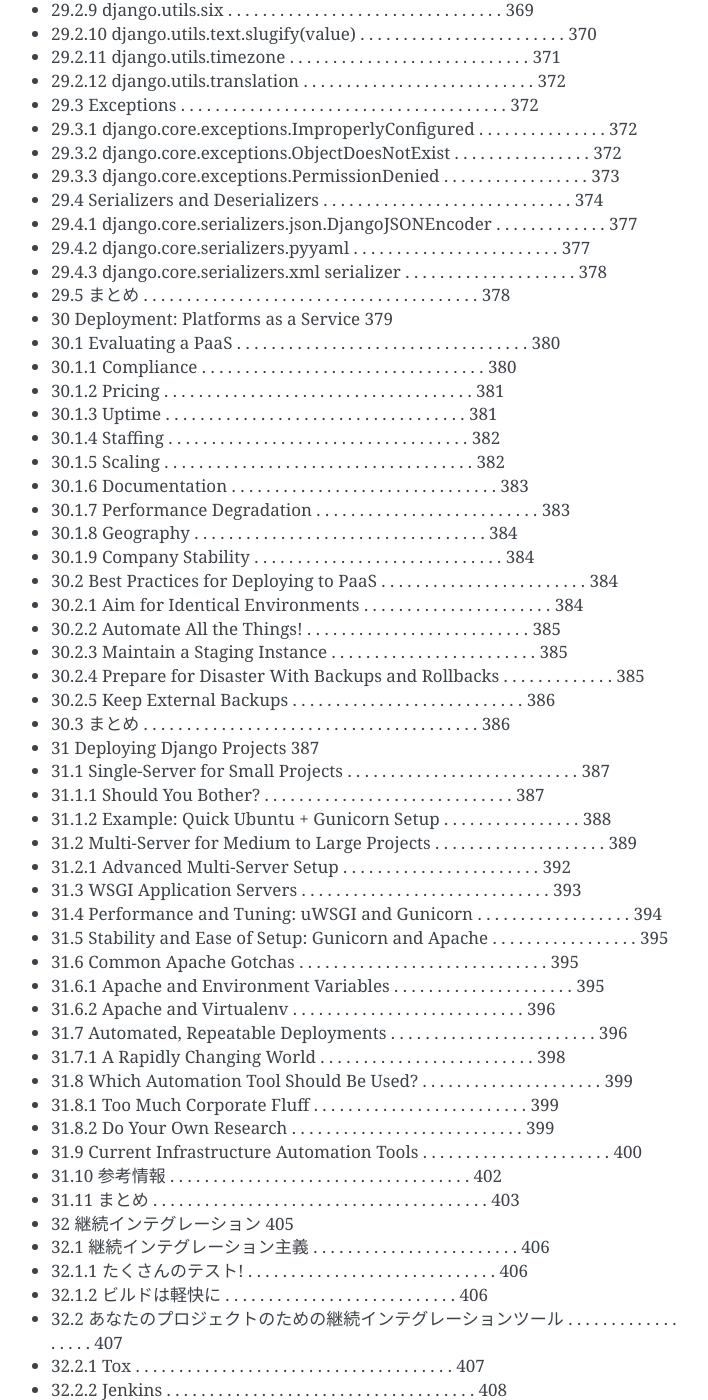
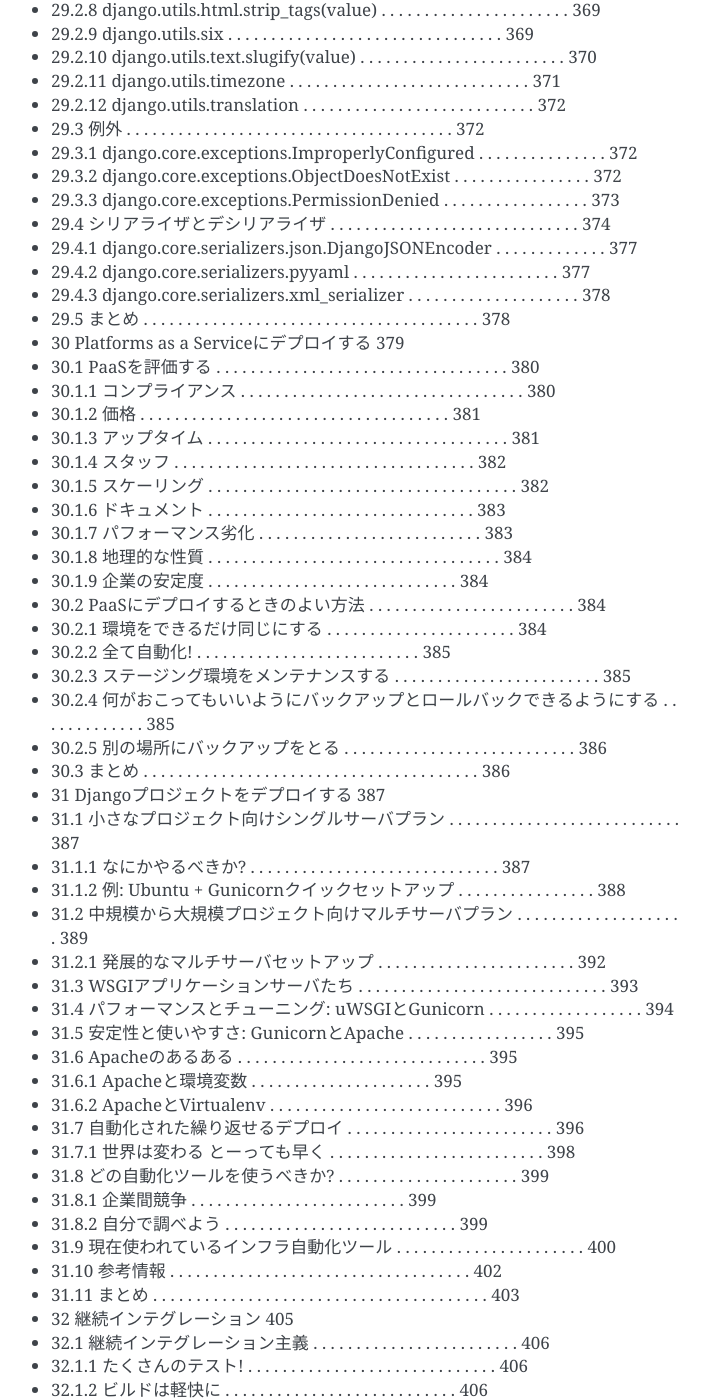
Before and after one commit to jbking/two-scoops-of-django-ja, a Sphinx documentation site: the page built from source/index.rst, in a window 1280 px wide and 1400 px high, scrolled down 13195 px. Shown: the whole window, without its empty margins (399-1107 px from the left). Built offline with Sphinx 7.4.7, drawn with Linux system fonts in a browser that asks for light colours; some of the changed text lies outside the part shown.

Commit message:
29章まで

```diff
--- a/source/index.rst
+++ b/source/index.rst
@@ -517,66 +517,66 @@
 * 28.2.3 Override Your Model’s Save or Delete Method Instead . . . . . . . . . . 363
 * 28.2.4 Use a Helper Function Instead of Signals . . ... ..  .. ..  .  ... . . . . . 364
 * 28.3 まとめ . . . . . . . . . . . . . . . . . . . . . . . . . . . . . . . . . . . . . . . 364
-* 29 What About Those Random Utilities? 365
-* 29.1 Create a Core App for Your Utilities . . . . . . . . . . . . . . . . . . . . . . . . 365
-* 29.2 Django’s Own Swiss Army Knife . . . . . . . . . . . . . . . . . . . . . . . . . . 366
+* 29 雑多なユーティリティについて? 365
+* 29.1 Coreアプリをユーティリティのために作る . . . . . . . . . . . . . . . . . . . . . . . . 365
+* 29.2 Djangoのスイスアーミーナイフ . . . . . . . . . . . . . . . . . . . . . . . . . . 366
 * 29.2.1 django.contrib.humanize . . . . . . . . . . . . . . . . . . . . . . . . . . 367
-* 29.2.2 django.utils.decorators.method decorator(decorator) . . . . . . . . . . . . 367
-* 29.2.3 django.utils.decorators.decorator from middleware(middleware) . . . . . 367
-* 29.2.4 django.utils.encoding.force text(value) . . . . . . . . . . . . . . . . . . . 368
-* 29.2.5 django.utils.functional.cached property . . . . . . . . . . . . . . . . . . . 368
-* 29.2.6 django.utils.html.format html(format str, *args, **kwargs) . . . . . . . . . 369
-* 29.2.7 django.utils.html.remove tags(value, tags) . . . . . . . . . . . . . . . . . 369
-* 29.2.8 django.utils.html.strip tags(value) . . . . . . . . . . . . . . . . . . . . . . 369
+* 29.2.2 django.utils.decorators.method_decorator(decorator) . . . . . . . . . . . . 367
+* 29.2.3 django.utils.decorators.decorator_from_middleware(middleware) . . . . . 367
+* 29.2.4 django.utils.encoding.force_text(value) . . . . . . . . . . . . . . . . . . . 368
+* 29.2.5 django.utils.functional.cached_property . . . . . . . . . . . . . . . . . . . 368
+* 29.2.6 django.utils.html.format_html(format_str, \*args, \*\*kwargs) . . . . . . . . . 369
+* 29.2.7 django.utils.html.remove_tags(value, tags) . . . . . . . . . . . . . . . . . 369
+* 29.2.8 django.utils.html.strip_tags(value) . . . . . . . . . . . . . . . . . . . . . . 369
 * 29.2.9 django.utils.six . . . . . . . . . . . . . . . . . . . . . . . . . . . . . . . . 369
 * 29.2.10 django.utils.text.slugify(value) . . . . . . . . . . . . . . . . . . . . . . . . 370
 * 29.2.11 django.utils.timezone . . . . . . . . . . . . . . . . . . . . . . . . . . . . 371
 * 29.2.12 django.utils.translation . . . . . . . . . . . . . . . . . . . . . . . . . . . 372
-* 29.3 Exceptions . . . . . . . . . . . . . . . . . . . . . . . . . . . . . . . . . . . . . . 372
+* 29.3 例外 . . . . . . . . . . . . . . . . . . . . . . . . . . . . . . . . . . . . . . 372
 * 29.3.1 django.core.exceptions.ImproperlyConfigured . . . . . . . . . . . . . . . 372
 * 29.3.2 django.core.exceptions.ObjectDoesNotExist . . . . . . . . . . . . . . . . 372
 * 29.3.3 django.core.exceptions.PermissionDenied . . . . . . . . . . . . . . . . . 373
-* 29.4 Serializers and Deserializers . . . . . . . . . . . . . . . . . . . . . . . . . . . . . 374
+* 29.4 シリアライザとデシリアライザ . . . . . . . . . . . . . . . . . . . . . . . . . . . . . 374
 * 29.4.1 django.core.serializers.json.DjangoJSONEncoder . . . . . . . . . . . . . 377
 * 29.4.2 django.core.serializers.pyyaml . . . . . . . . . . . . . . . . . . . . . . . . 377
-* 29.4.3 django.core.serializers.xml serializer . . . . . . . . . . . . . . . . . . . . 378
+* 29.4.3 django.core.serializers.xml_serializer . . . . . . . . . . . . . . . . . . . . 378
 * 29.5 まとめ . . . . . . . . . . . . . . . . . . . . . . . . . . . . . . . . . . . . . . . 378
-* 30 Deployment: Platforms as a Service 379
-* 30.1 Evaluating a PaaS . . . . . . . . . . . . . . . . . . . . . . . . . . . . . . . . . . 380
-* 30.1.1 Compliance . . . . . . . . . . . . . . . . . . . . . . . . . . . . . . . . . 380
-* 30.1.2 Pricing . . . . . . . . . . . . . . . . . . . . . . . . . . . . . . . . . . . . 381
-* 30.1.3 Uptime . . . . . . . . . . . . . . . . . . . . . . . . . . . . . . . . . . . 381
-* 30.1.4 Staffing . . . . . . . . . . . . . . . . . . . . . . . . . . . . . . . . . . . 382
-* 30.1.5 Scaling . . . . . . . . . . . . . . . . . . . . . . . . . . . . . . . . . . . . 382
-* 30.1.6 Documentation . . . . . . . . . . . . . . . . . . . . . . . . . . . . . . . 383
-* 30.1.7 Performance Degradation . . . . . . . . . . . . . . . . . . . . . . . . . . 383
-* 30.1.8 Geography . . . . . . . . . . . . . . . . . . . . . . . . . . . . . . . . . . 384
-* 30.1.9 Company Stability . . . . . . . . . . . . . . . . . . . . . . . . . . . . . 384
-* 30.2 Best Practices for Deploying to PaaS . . . . . . . . . . . . . . . . . . . . . . . . 384
-* 30.2.1 Aim for Identical Environments . . . . . . . . . . . . . . . . . . . . . . 384
-* 30.2.2 Automate All the Things! . . . . . . . . . . . . . . . . . . . . . . . . . . 385
-* 30.2.3 Maintain a Staging Instance . . . . . . . . . . . . . . . . . . . . . . . . 385
-* 30.2.4 Prepare for Disaster With Backups and Rollbacks . . . . . . . . . . . . . 385
-* 30.2.5 Keep External Backups . . . . . . . . . . . . . . . . . . . . . . . . . . . 386
+* 30 Platforms as a Serviceにデプロイする 379
+* 30.1 PaaSを評価する . . . . . . . . . . . . . . . . . . . . . . . . . . . . . . . . . . 380
+* 30.1.1 コンプライアンス . . . . . . . . . . . . . . . . . . . . . . . . . . . . . . . . . 380
+* 30.1.2 価格 . . . . . . . . . . . . . . . . . . . . . . . . . . . . . . . . . . . . 381
+* 30.1.3 アップタイム . . . . . . . . . . . . . . . . . . . . . . . . . . . . . . . . . . . 381
+* 30.1.4 スタッフ . . . . . . . . . . . . . . . . . . . . . . . . . . . . . . . . . . . 382
+* 30.1.5 スケーリング . . . . . . . . . . . . . . . . . . . . . . . . . . . . . . . . . . . . 382
+* 30.1.6 ドキュメント . . . . . . . . . . . . . . . . . . . . . . . . . . . . . . . 383
+* 30.1.7 パフォーマンス劣化 . . . . . . . . . . . . . . . . . . . . . . . . . . 383
+* 30.1.8 地理的な性質 . . . . . . . . . . . . . . . . . . . . . . . . . . . . . . . . . . 384
+* 30.1.9 企業の安定度 . . . . . . . . . . . . . . . . . . . . . . . . . . . . . 384
+* 30.2 PaaSにデプロイするときのよい方法 . . . . . . . . . . . . . . . . . . . . . . . . 384
+* 30.2.1 環境をできるだけ同じにする . . . . . . . . . . . . . . . . . . . . . . 384
+* 30.2.2 全て自動化! . . . . . . . . . . . . . . . . . . . . . . . . . . 385
+* 30.2.3 ステージング環境をメンテナンスする . . . . . . . . . . . . . . . . . . . . . . . . 385
+* 30.2.4 何がおこってもいいようにバックアップとロールバックできるようにする . . . . . . . . . . . . . 385
+* 30.2.5 別の場所にバックアップをとる . . . . . . . . . . . . . . . . . . . . . . . . . . . 386
 * 30.3 まとめ . . . . . . . . . . . . . . . . . . . . . . . . . . . . . . . . . . . . . . . 386
-* 31 Deploying Django Projects 387
-* 31.1 Single-Server for Small Projects . . . . . . . . . . . . . . . . . . . . . . . . . . . 387
-* 31.1.1 Should You Bother? . . . . . . . . . . . . . . . . . . . . . . . . . . . . . 387
-* 31.1.2 Example: Quick Ubuntu + Gunicorn Setup . . . . . . . . . . . . . . . . 388
-* 31.2 Multi-Server for Medium to Large Projects . . . . . . . . . . . . . . . . . . . . 389
-* 31.2.1 Advanced Multi-Server Setup . . . . . . . . . . . . . . . . . . . . . . . 392
-* 31.3 WSGI Application Servers . . . . . . . . . . . . . . . . . . . . . . . . . . . . . 393
-* 31.4 Performance and Tuning: uWSGI and Gunicorn . . . . . . . . . . . . . . . . . . 394
-* 31.5 Stability and Ease of Setup: Gunicorn and Apache . . . . . . . . . . . . . . . . . 395
-* 31.6 Common Apache Gotchas . . . . . . . . . . . . . . . . . . . . . . . . . . . . . 395
-* 31.6.1 Apache and Environment Variables . . . . . . . . . . . . . . . . . . . . . 395
-* 31.6.2 Apache and Virtualenv . . . . . . . . . . . . . . . . . . . . . . . . . . . 396
-* 31.7 Automated, Repeatable Deployments . . . . . . . . . . . . . . . . . . . . . . . . 396
-* 31.7.1 A Rapidly Changing World . . . . . . . . . . . . . . . . . . . . . . . . . 398
-* 31.8 Which Automation Tool Should Be Used? . . . . . . . . . . . . . . . . . . . . . 399
-* 31.8.1 Too Much Corporate Fluff . . . . . . . . . . . . . . . . . . . . . . . . . 399
-* 31.8.2 Do Your Own Research . . . . . . . . . . . . . . . . . . . . . . . . . . . 399
-* 31.9 Current Infrastructure Automation Tools . . . . . . . . . . . . . . . . . . . . . . 400
+* 31 Djangoプロジェクトをデプロイする 387
+* 31.1 小さなプロジェクト向けシングルサーバプラン . . . . . . . . . . . . . . . . . . . . . . . . . . . 387
+* 31.1.1 なにかやるべきか? . . . . . . . . . . . . . . . . . . . . . . . . . . . . . 387
+* 31.1.2 例: Ubuntu + Gunicornクイックセットアップ . . . . . . . . . . . . . . . . 388
+* 31.2 中規模から大規模プロジェクト向けマルチサーバプラン . . . . . . . . . . . . . . . . . . . . 389
+* 31.2.1 発展的なマルチサーバセットアップ . . . . . . . . . . . . . . . . . . . . . . . 392
+* 31.3 WSGIアプリケーションサーバたち . . . . . . . . . . . . . . . . . . . . . . . . . . . . . 393
+* 31.4 パフォーマンスとチューニング: uWSGIとGunicorn . . . . . . . . . . . . . . . . . . 394
+* 31.5 安定性と使いやすさ: GunicornとApache . . . . . . . . . . . . . . . . . 395
+* 31.6 Apacheのあるある . . . . . . . . . . . . . . . . . . . . . . . . . . . . . 395
+* 31.6.1 Apacheと環境変数 . . . . . . . . . . . . . . . . . . . . . 395
+* 31.6.2 ApacheとVirtualenv . . . . . . . . . . . . . . . . . . . . . . . . . . . 396
+* 31.7 自動化された繰り返せるデプロイ . . . . . . . . . . . . . . . . . . . . . . . . 396
+* 31.7.1 世界は変わる とーっても早く . . . . . . . . . . . . . . . . . . . . . . . . . 398
+* 31.8 どの自動化ツールを使うべきか? . . . . . . . . . . . . . . . . . . . . . 399
+* 31.8.1 企業間競争 . . . . . . . . . . . . . . . . . . . . . . . . . 399
+* 31.8.2 自分で調べよう . . . . . . . . . . . . . . . . . . . . . . . . . . . 399
+* 31.9 現在使われているインフラ自動化ツール . . . . . . . . . . . . . . . . . . . . . . 400
 * 31.10 参考情報 . . . . . . . . . . . . . . . . . . . . . . . . . . . . . . . . . . . 402
 * 31.11 まとめ . . . . . . . . . . . . . . . . . . . . . . . . . . . . . . . . . . . . . . . 403
 * 32 継続インテグレーション 405
```
